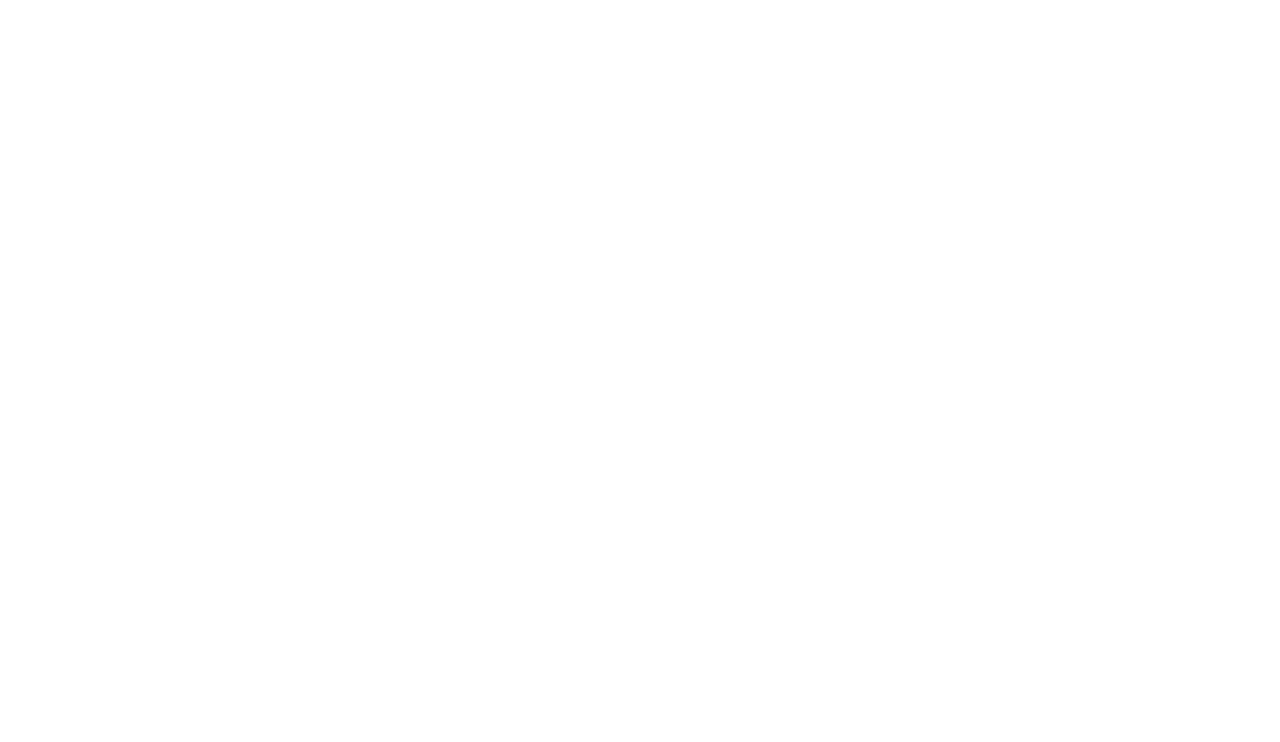
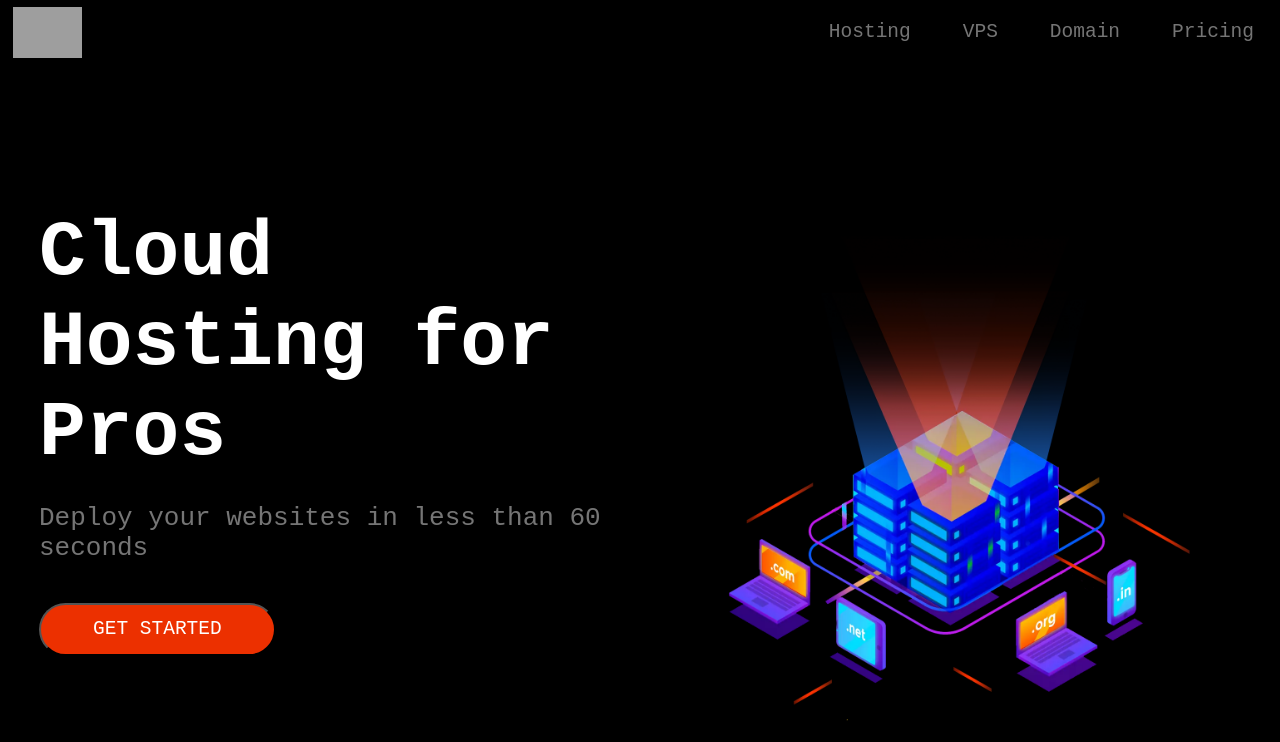
Before and after one commit to GrassyAirplane/service-website-project, a plain HTML site: page index.html in a window 1280 px wide. Drawn offline with Linux system fonts and the light colour scheme; grey boxes are pictures that could not be loaded.

Commit message:
Finished Navigation and Header

```diff
--- a/CSS/styles.css
+++ b/CSS/styles.css
@@ -1,10 +1,136 @@
 /* Variables    */
 :root {
-    pass
+    --color-nav: black;
+    --color-font: rgb(117, 117, 117);
+    --color-font-hover: white;
+    --color-section-head: var(--color-nav);
+    --color-section-head-font: var(--color-font-hover);
 }
 
 /* Basic Styles */
+* {
+    box-sizing: border-box;
+    /* All colors inherit from parent */
+    color: inherit;
+    font-family: monospace;
+    /* All padding and margin initially set to 0 */
+    margin: 0;
+    padding: 0;
+}
+
+button {
+    font-size: 2rem;
+    border-radius: 40px;
+    padding: 1rem 4rem 1rem 4rem;
+}
 
 /* Typography   */
 
 /* Navigation   */
+#nav__header {
+    background-color: var(--color-nav);
+    color: var(--color-font);
+}
+
+#nav__header ul {
+    display: flex;
+    justify-content: right;
+    align-items: center;
+    list-style: none;
+}
+
+.nav__item:nth-child(n+2) {
+    margin: 1rem 2rem 1rem;
+    font-size: 1.5rem;
+}
+
+.nav__item a {
+    text-decoration: none;
+}
+
+.nav__item:nth-child(1) {
+    margin-bottom: 0.5rem;
+    margin-left: 1rem;
+    margin-right: auto;
+    margin-top: 0.5rem;
+    max-height: 4rem;
+}
+
+.nav__item:hover {
+    color: var(--color-font-hover);
+}
+
+@media screen and (max-width: 760px){
+    #nav__header ul {
+        align-items: center;
+        flex-direction: column;
+        justify-content: center;
+    }
+}
+
+/* Section Header */
+#section__header {
+    background-color:var(--color-section-head) ;
+    color: var(--color-section-head-font);
+    display: grid;
+    grid-template-columns: 1fr 1fr;
+    height: 100vh;
+    justify-items: center;
+    align-items: center;
+}
+
+.section__header__content {
+    display: block;
+    text-align: left;
+    margin: auto;
+    padding-left: 3rem;
+}
+
+.section__header__content h1 {
+    font-size: 6rem ;
+}
+
+.section__header__content p {
+    font-size: 2rem;
+    color: var(--color-font);
+    margin-bottom: 3rem;
+}
+
+.section__header__content button {
+    background-color: #ec3000;
+    text-transform: uppercase;
+    font-size: 1.5rem;
+}
+
+.section__header__content button:hover {
+    background-color: #891e03;
+}
+
+#section__header img {
+    max-height: 40vw;
+}
+
+@media screen and (max-width: 760px){
+    #section__header {
+        grid-template-columns: 1fr;
+    }
+    .section__header__content {
+        text-align: center;
+        padding-left: 0;
+    }
+    .section__header__content h1 {
+        font-size: 5rem ;
+        margin:2rem 0 2rem;
+    }
+
+    #section__header img {
+        max-height: 60vw;
+    }
+}
+
+
+@media screen and (min-width: 1200px){
+    .section__header__content h1 {
+        margin:-5rem 0 2rem;
+    }
+}
--- a/index.html
+++ b/index.html
@@ -10,6 +10,25 @@
     <link rel="stylesheet" href="CSS/styles.css">
 </head>
 <body>
+    <header>
+        <nav id="nav__header">
+            <ul>
+                <img src="https://www.moshified.com/logo.762e26a3.svg" alt="web-logo" class="nav__item">
+                <li class="nav__item"><a href="#">Hosting</a></li>
+                <li class="nav__item">VPS</li>
+                <li class="nav__item">Domain</li>
+                <li class="nav__item">Pricing</li>
+            </ul>
+        </nav>
+        <section id="section__header">
+            <div class="section__header__content">
+                <h1>Cloud Hosting for Pros</h1>
+                <p>Deploy your websites in less than 60 seconds</p>
+                <button>Get Started</button>
+            </div>
+            <img src="Images/banner@2x.007b6014.webp" alt="Server">
+        </section>
+    </header>
 
 </body>
 </html>
```
Also changed, not shown: CSS/normalize.css, Images/banner@2x.007b6014.webp (added), JS/script.js (added).
